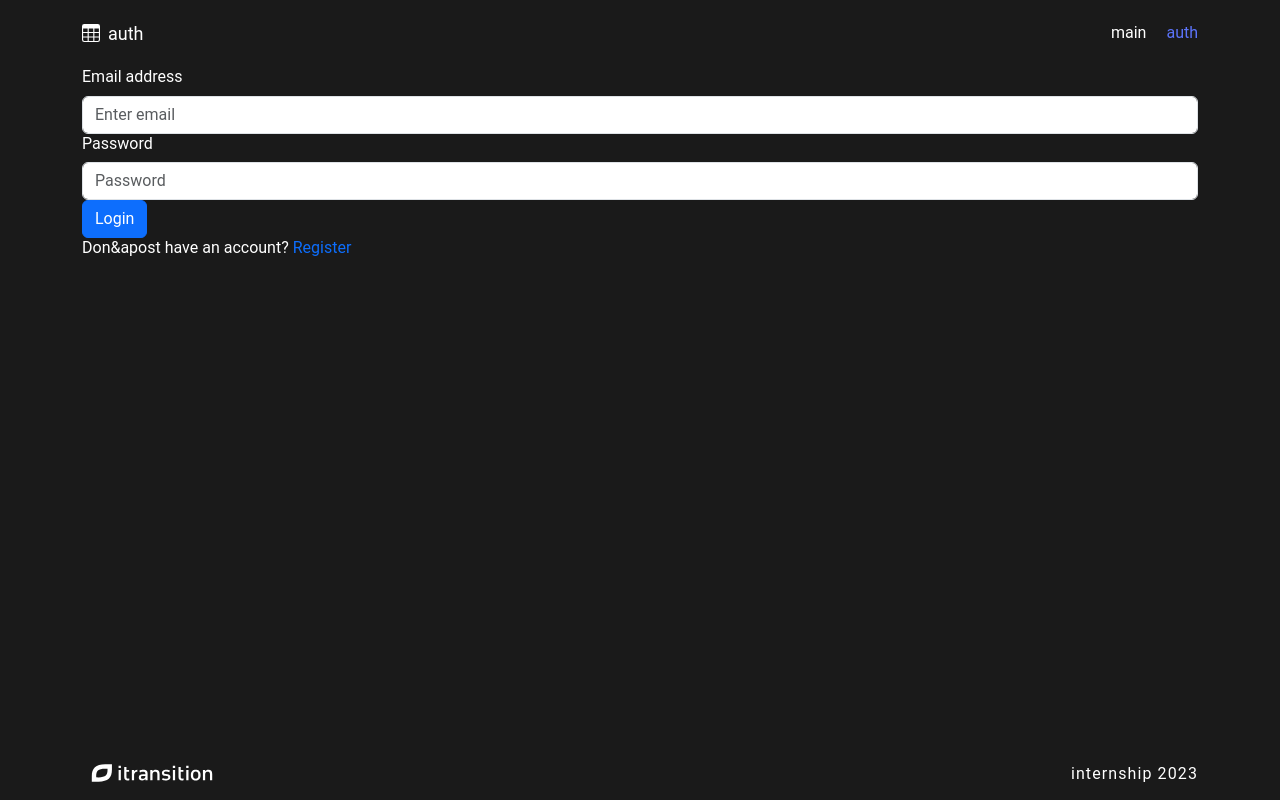
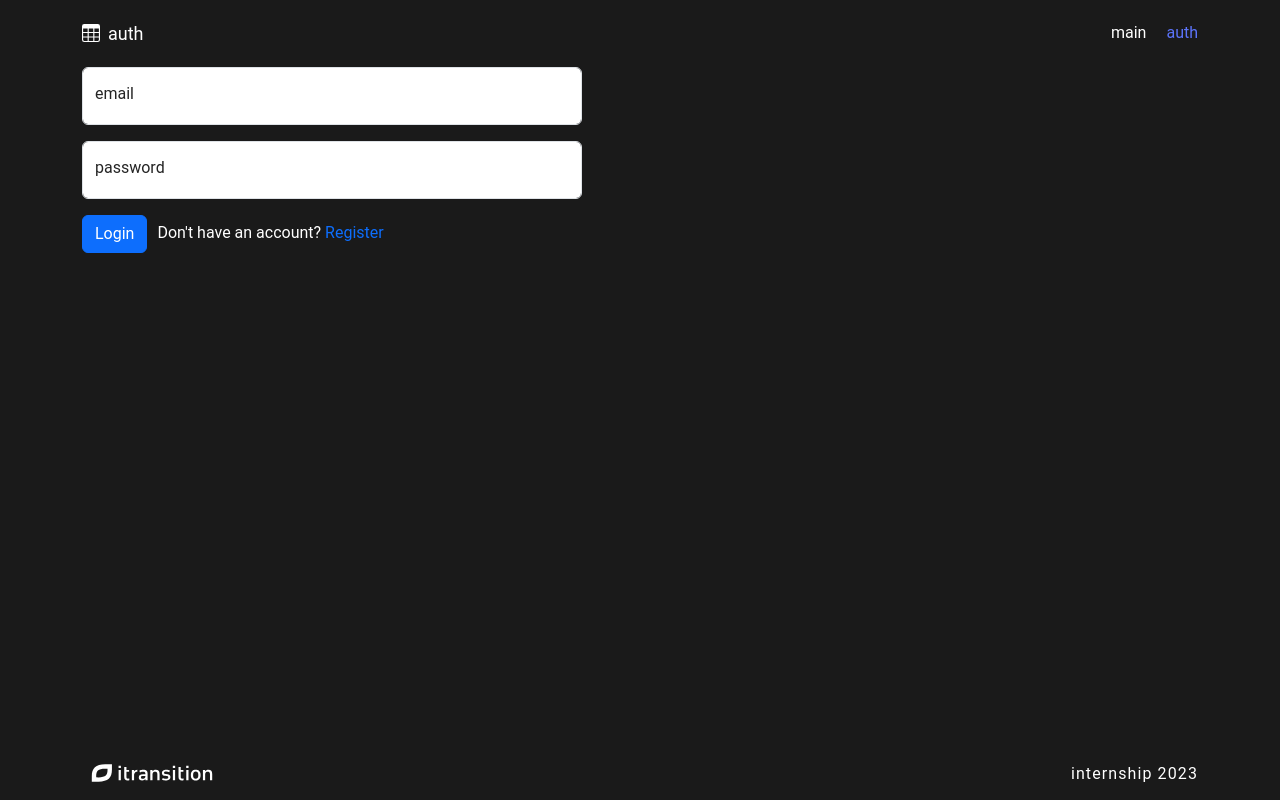
Before and after one commit to Egor-Dubovik/intransition-internship-2023, a React (Vite) app in the folder task4/client/: page /#/auth in a window 1280 px wide. Both pictures are taken after a click on the element "auth". Built offline with nearby package versions, Linux system fonts and the light colour scheme.

Commit message:
feet: add ActionFormGroup and form inputs

```diff
--- /dev/null
+++ b/task4/client/src/components/ActionFormGroup/ActionFormGroup.css
@@ -0,0 +1,5 @@
+.form-group {
+  display: flex;
+  align-items: center;
+  gap: 10px;
+}
--- /dev/null
+++ b/task4/client/src/components/ActionFormGroup/ActionFormGroup.tsx
@@ -0,0 +1,28 @@
+import React, { FC } from 'react';
+import { Button } from 'react-bootstrap';
+import { NavLink, useLocation } from 'react-router-dom';
+import { ROUTES } from '../../router/routes.enum';
+import './ActionFormGroup.css';
+
+const ActionFormGroup: FC = () => {
+  const { pathname } = useLocation();
+
+  return (
+    <div className="auth-page__form-group form-group">
+      <Button className="auth-page__button" variant="primary" type="submit">
+        {pathname === ROUTES.LOGIN ? 'Login' : 'Register'}
+      </Button>
+      {pathname === ROUTES.LOGIN ? (
+        <p className="auth__prompt">
+          Don&apos;t have an account? <NavLink to={ROUTES.REGISTRATION}>Register</NavLink>
+        </p>
+      ) : (
+        <p className="auth-page__prompt">
+          Already registered? <NavLink to={ROUTES.LOGIN}>Login</NavLink>
+        </p>
+      )}
+    </div>
+  );
+};
+
+export default ActionFormGroup;
--- a/task4/client/src/components/forms/LoginForm/LoginForm.tsx
+++ b/task4/client/src/components/forms/LoginForm/LoginForm.tsx
@@ -1,21 +1,17 @@
 import React from 'react';
-import { Form, Button } from 'react-bootstrap';
+import { Form } from 'react-bootstrap';
 
-const LoginForm = () => {
+const LoginForm = (): JSX.Element => {
   return (
     <Form>
-      <Form.Group controlId="formBasicEmail">
-        <Form.Label>Email address</Form.Label>
-        <Form.Control type="email" placeholder="Enter email" />
-      </Form.Group>
-
-      <Form.Group controlId="formBasicPassword">
-        <Form.Label>Password</Form.Label>
-        <Form.Control type="password" placeholder="Password" />
-      </Form.Group>
-      <Button variant="primary" type="submit">
-        Login
-      </Button>
+      <Form.Floating className="mb-3">
+        <Form.Control id="floatingInputCustom" type="email" placeholder="name@example.com" />
+        <label htmlFor="floatingInputCustom">email</label>
+      </Form.Floating>
+      <Form.Floating className="mb-3">
+        <Form.Control id="floatingInputCustom" type="password" placeholder="name@example.com" />
+        <label htmlFor="floatingInputCustom">password</label>
+      </Form.Floating>
     </Form>
   );
 };
--- a/task4/client/src/components/forms/RegistrationForm/RegistrationForm.tsx
+++ b/task4/client/src/components/forms/RegistrationForm/RegistrationForm.tsx
@@ -1,26 +1,21 @@
 import React from 'react';
-import { Form, Button } from 'react-bootstrap';
+import { Form } from 'react-bootstrap';
 
 const RegistrationForm = () => {
   return (
     <Form>
-      <Form.Group controlId="formBasicEmail">
-        <Form.Label>Full Name</Form.Label>
-        <Form.Control type="text" placeholder="Enter name" />
-      </Form.Group>
-
-      <Form.Group controlId="formBasicEmail">
-        <Form.Label>Email address</Form.Label>
-        <Form.Control type="email" placeholder="Enter email" />
-      </Form.Group>
-
-      <Form.Group controlId="formBasicPassword">
-        <Form.Label>Password</Form.Label>
-        <Form.Control type="password" placeholder="Password" />
-      </Form.Group>
-      <Button variant="primary" type="submit">
-        Register
-      </Button>
+      <Form.Floating className="mb-3">
+        <Form.Control id="floatingInputCustom" type="text" placeholder="name@example.com" />
+        <label htmlFor="floatingInputCustom">name</label>
+      </Form.Floating>
+      <Form.Floating className="mb-3">
+        <Form.Control id="floatingInputCustom" type="email" placeholder="name@example.com" />
+        <label htmlFor="floatingInputCustom">email</label>
+      </Form.Floating>
+      <Form.Floating className="mb-3">
+        <Form.Control id="floatingInputCustom" type="password" placeholder="name@example.com" />
+        <label htmlFor="floatingInputCustom">password</label>
+      </Form.Floating>
     </Form>
   );
 };
--- /dev/null
+++ b/task4/client/src/pages/AuthPage/AuthPage.css
@@ -0,0 +1,7 @@
+form {
+  max-width: 500px;
+}
+
+label {
+  color: #242424;
+}
--- a/task4/client/src/pages/AuthPage/AuthPage.tsx
+++ b/task4/client/src/pages/AuthPage/AuthPage.tsx
@@ -1,16 +1,15 @@
 import React from 'react';
 import { Container } from 'react-bootstrap';
-import { NavLink, Outlet } from 'react-router-dom';
+import { Outlet } from 'react-router-dom';
+import ActionFormGroup from '../../components/ActionFormGroup/ActionFormGroup';
+import './AuthPage.css';
 
-const AuthPage = () => {
+const AuthPage = (): JSX.Element => {
   return (
     <main className="auth-page">
       <Container>
-        <div className="background"></div>
         <Outlet />
-        <div className="register-link">
-          Don&apost have an account? <NavLink to="/register">Register</NavLink>
-        </div>
+        <ActionFormGroup />
       </Container>
     </main>
   );
```
Also changed, not shown: 2 other files (tests, documents, lock files or other folders).
